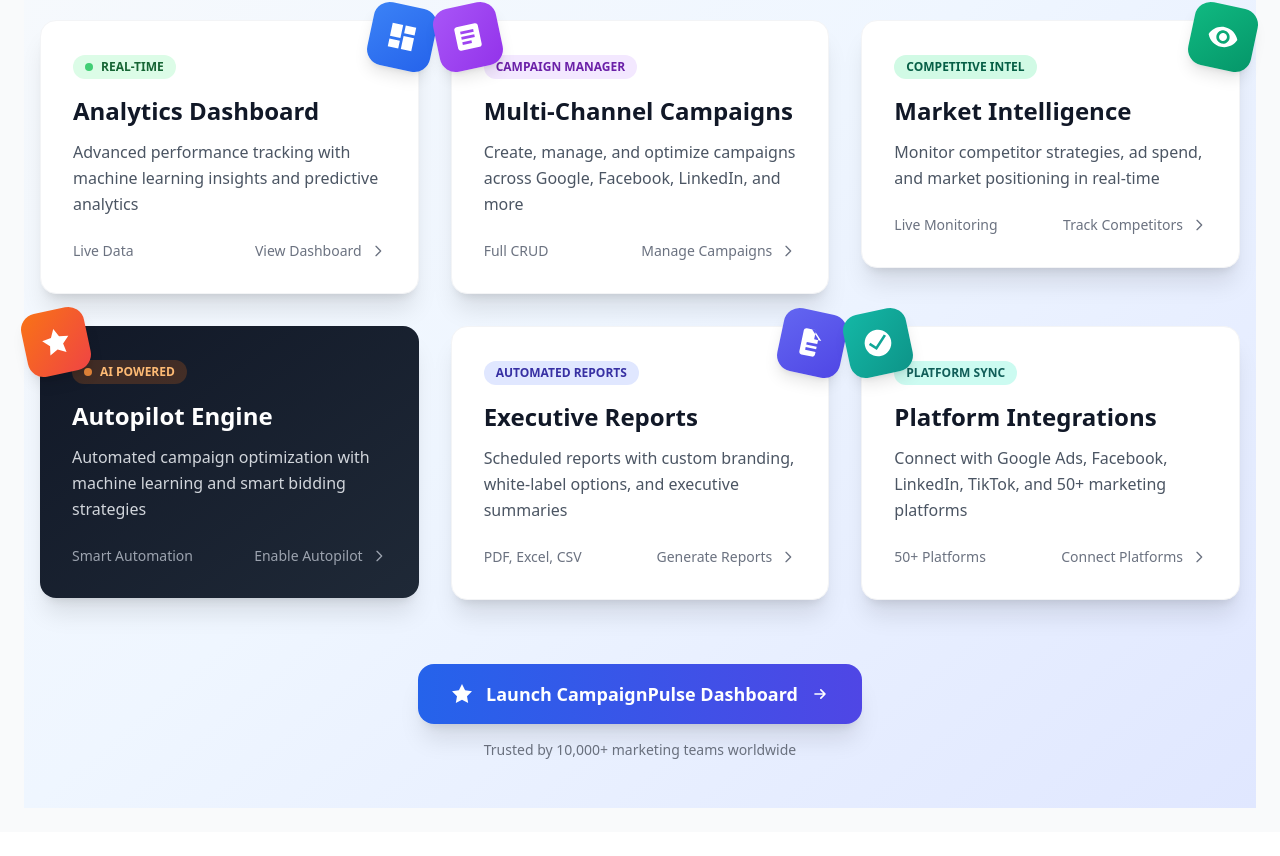
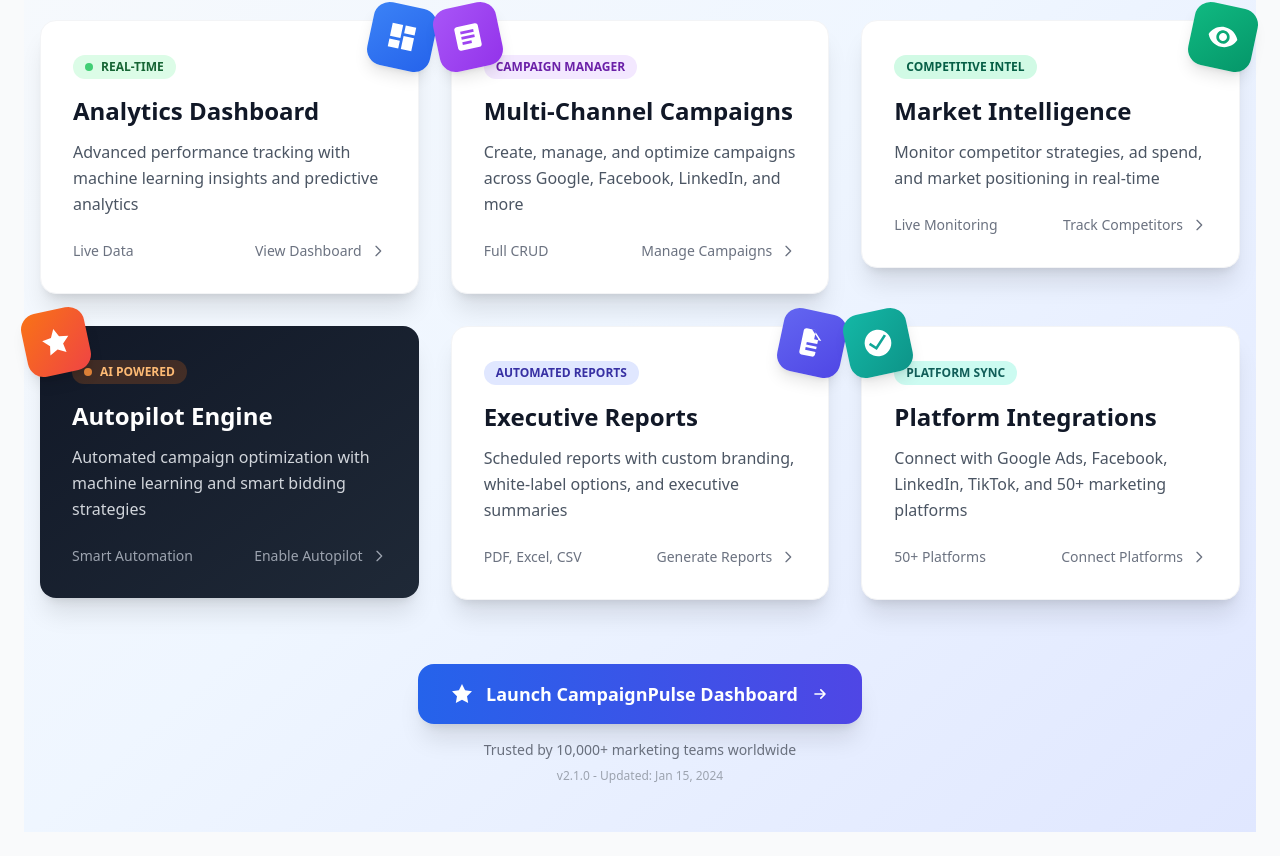
Before and after one commit to rahultheeagle/MArketing, a Next.js app: page / in a window 1280 px wide. Shown: the part 328-1184 px from the top of the page. Before the commit the page ends 1160 px from the top, so only its background shows below. Built offline with nearby package versions, Linux system fonts and the light colour scheme.

Commit message:
Add version verification to homepage

```diff
--- a/app/page.tsx
+++ b/app/page.tsx
@@ -205,6 +205,7 @@
             </svg>
           </Link>
           <p className="text-gray-500 mt-4 text-sm">Trusted by 10,000+ marketing teams worldwide</p>
+          <p className="text-gray-400 mt-2 text-xs">v2.1.0 - Updated: Jan 15, 2024</p>
         </div>
       </div>
     </div>
```
